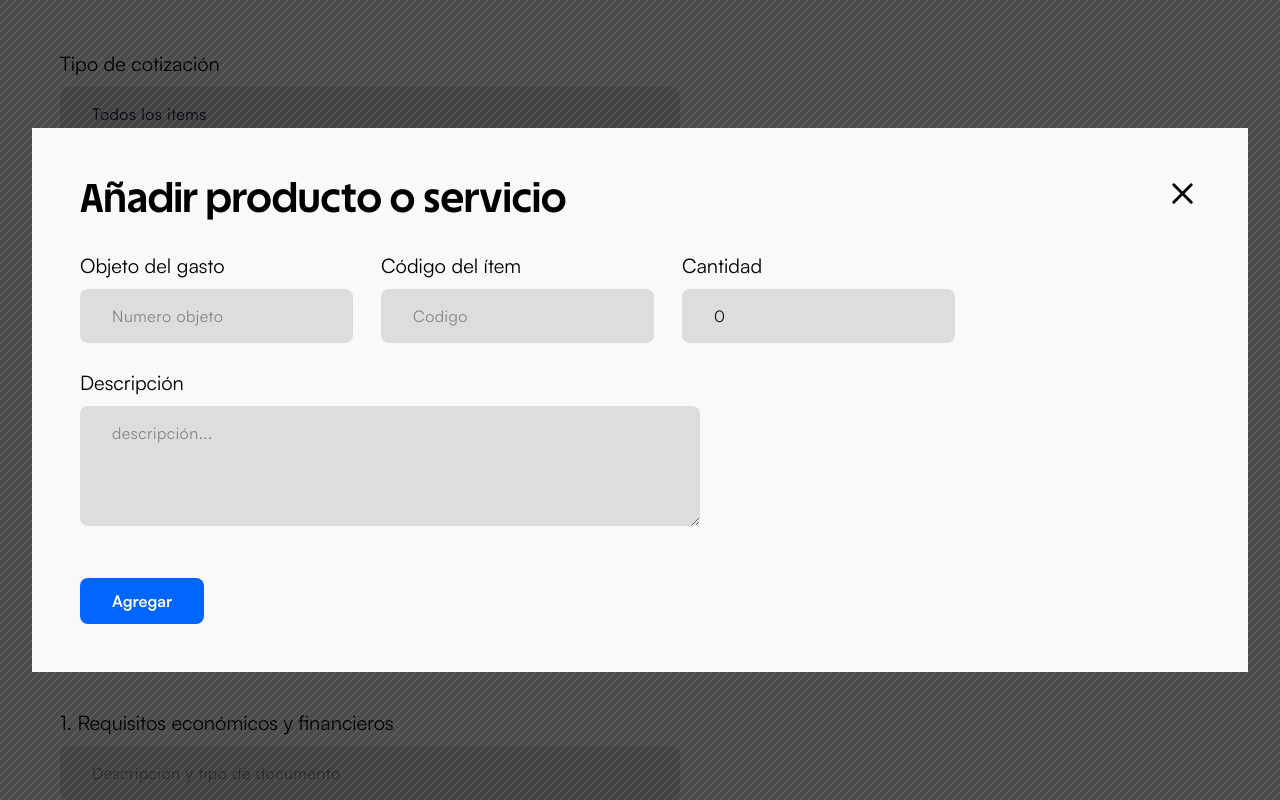
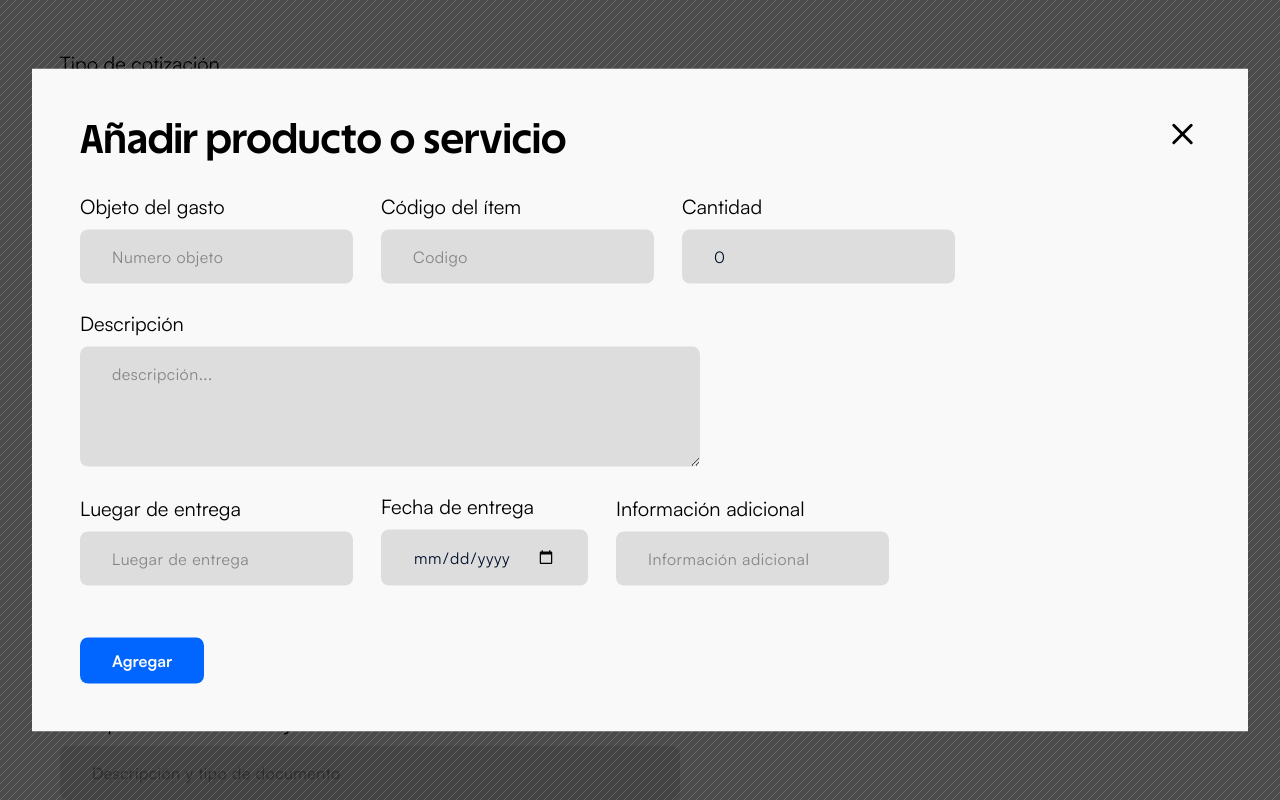
Before and after one commit to P4-Games/VeriTrust-Front, a Next.js app: page /crear-licitacion in a window 1280 px wide. Both pictures are taken after a click on the button "Añadir producto o servicio". Shown: the part 772-1572 px from the top of the page. Built offline with nearby package versions, Linux system fonts and the light colour scheme.

Commit message:
update TextAreaForm & InputForm & DynamicFormModal

```diff
--- a/components/InputForm/InputForm.module.scss
+++ b/components/InputForm/InputForm.module.scss
@@ -1,7 +1,11 @@
 @import "../../styles/variables.scss";
 
+.fit{
+  width: fit-content;
+}
 .container {
   display: flex;
+  justify-content: end;
   flex-direction: column;
   gap: 0.75rem;
   max-width: 620px;
--- a/components/InputForm/InputForm.tsx
+++ b/components/InputForm/InputForm.tsx
@@ -8,7 +8,8 @@ interface InputFormProps {
   type?: string;
   name: string;
   label?: string;
-  placeholder: string;
+  placeholder?: string;
+  required?: boolean;
 }
 
 const InputForm: React.FC<InputFormProps> = ({
@@ -19,16 +20,21 @@ const InputForm: React.FC<InputFormProps> = ({
   name,
   label = null,
   placeholder,
+  required = false,
 }) => {
-
   const handleInputChange = (e: React.ChangeEvent<HTMLInputElement>) => {
     handleChange(name, e.target.value, index);
   };
 
   return (
-    <div className={styles.container}>
+    <div
+      className={`${styles.container} ${
+        type == "date" || (type == "datetime-local" && styles.fit)
+      }`}
+    >
       {label && <label htmlFor={name}>{label}</label>}
       <input
+        required={required}
         type={type}
         name={name}
         value={value}
--- a/components/TextAreaForm/TextAreaForm.tsx
+++ b/components/TextAreaForm/TextAreaForm.tsx
@@ -8,6 +8,7 @@ interface TextAreaProps {
   name: string;
   label?: string;
   placeholder: string;
+  required?: boolean;
 }
 
 const TextArea: React.FC<TextAreaProps> = ({
@@ -17,6 +18,7 @@ const TextArea: React.FC<TextAreaProps> = ({
   name,
   label = null,
   placeholder,
+  required = false,
 }) => {
   const handleInputChange = (e: React.ChangeEvent<HTMLTextAreaElement>) => {
     handleChange(name, e.target.value, index);
@@ -26,6 +28,7 @@ const TextArea: React.FC<TextAreaProps> = ({
     <div className={styles.container}>
       {label && <label htmlFor={name}>{label}</label>}
       <textarea
+        required={required}
         rows={4}
         name={name}
         value={value}
--- a/components/composed/DynamicFormModal/DynamicFormModal.module.scss
+++ b/components/composed/DynamicFormModal/DynamicFormModal.module.scss
@@ -7,7 +7,8 @@
   transform: translate(-50%, -50%);
   z-index: 15;
   width: calc(100% - 4rem);
-
+  overflow-y: auto;
+  max-height: 90vh;
   .modal {
     padding: 3rem;
     display: flex;
@@ -32,7 +33,7 @@
     }
     .dynamic_form {
       gap: 1.75rem;
-      .first_section {
+      .form_section {
         display: flex;
         gap: 1.75rem;
       }
--- a/components/composed/DynamicFormModal/DynamicFormModal.tsx
+++ b/components/composed/DynamicFormModal/DynamicFormModal.tsx
@@ -48,8 +48,9 @@ const DynamicFormModal: React.FC<DynamicFormModalProps> = ({
           </div>
         </header>
         <form onSubmit={handleSubmit} className={styles.dynamic_form}>
-          <div className={styles.first_section}>
+          <div className={styles.form_section}>
             <InputForm
+              required
               label="Objeto del gasto"
               name="object"
               handleChange={handleInputChange}
@@ -57,6 +58,7 @@ const DynamicFormModal: React.FC<DynamicFormModalProps> = ({
               placeholder="Numero objeto"
             />
             <InputForm
+              required
               label="Código del ítem"
               name="code"
               handleChange={handleInputChange}
@@ -64,6 +66,7 @@ const DynamicFormModal: React.FC<DynamicFormModalProps> = ({
               placeholder="Codigo"
             />
             <InputForm
+              required
               label="Cantidad"
               name="quantity"
               type="number"
@@ -74,12 +77,37 @@ const DynamicFormModal: React.FC<DynamicFormModalProps> = ({
           </div>
 
           <TextArea
+            required
             label="Descripción"
             name="description"
             handleChange={handleInputChange}
             value={formState.description}
             placeholder="descripción..."
           />
+          <div className={styles.form_section}>
+            <InputForm
+              label="Luegar de entrega"
+              name="deliveryPlace"
+              handleChange={handleInputChange}
+              value={formState.deliveryPlace}
+              placeholder="Luegar de entrega"
+            />
+            <InputForm
+              type="date"
+              label="Fecha de entrega"
+              name="deliveryDeadline"
+              handleChange={handleInputChange}
+              value={formState.deliveryDeadline}
+              placeholder="Fecha de entrega"
+            />
+            <InputForm
+              label="Información adicional"
+              name="additionalInfo"
+              handleChange={handleInputChange}
+              value={formState.additionalInfo}
+              placeholder="Información adicional"
+            />
+          </div>
           <button className={styles.btn_submit} type="submit">
             Agregar
           </button>
--- a/components/composed/Tender/TableItem.tsx
+++ b/components/composed/Tender/TableItem.tsx
@@ -38,7 +38,7 @@ export const TableItem = ({ item }: TableItemProps) => {
                     >
                         <h3>Información adicional</h3>
                         <p>{item.additionalInfo}</p>
-                        <h3>Luegar de entrega</h3>
+                        <h3>Lugar de entrega</h3>
                         <p>{item.deliveryPlace}</p>
                         <h3>Fecha de entrega</h3>
                         <p>{item.deliveryDeadline}</p>
```
